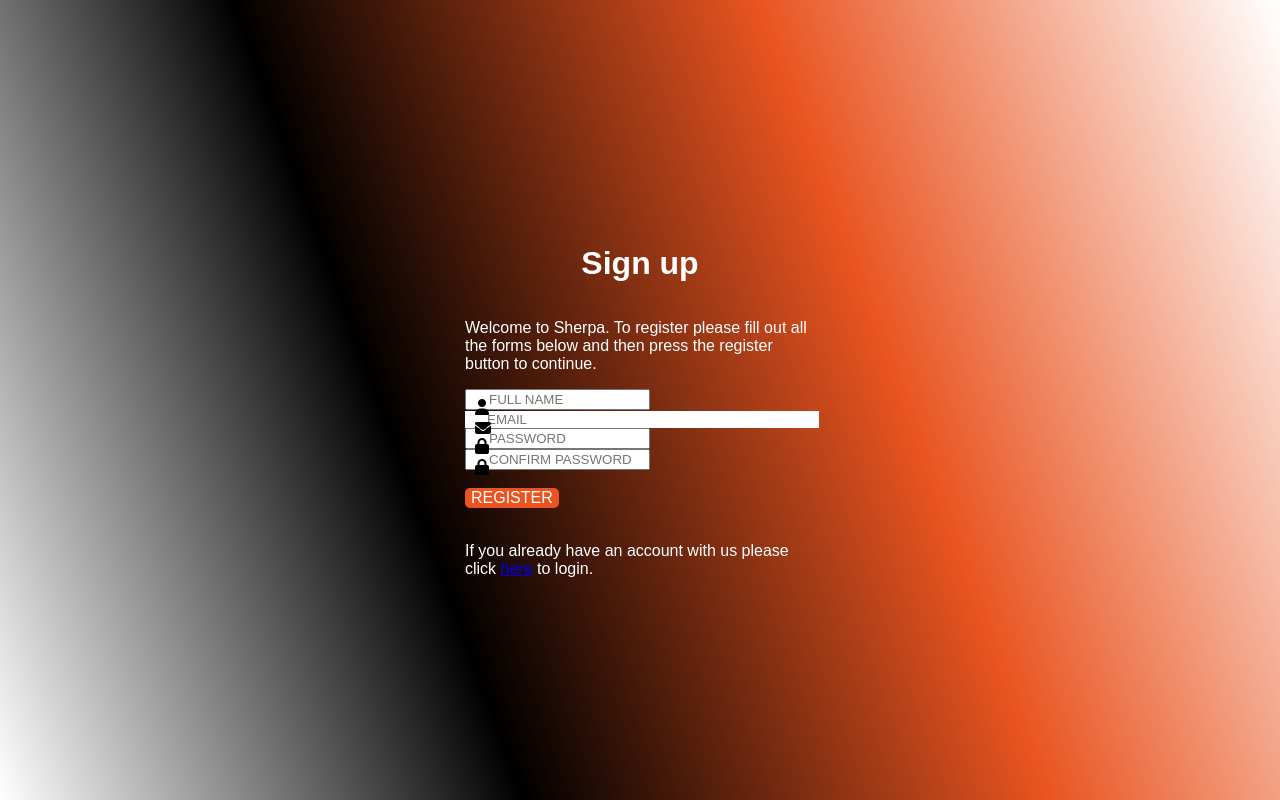
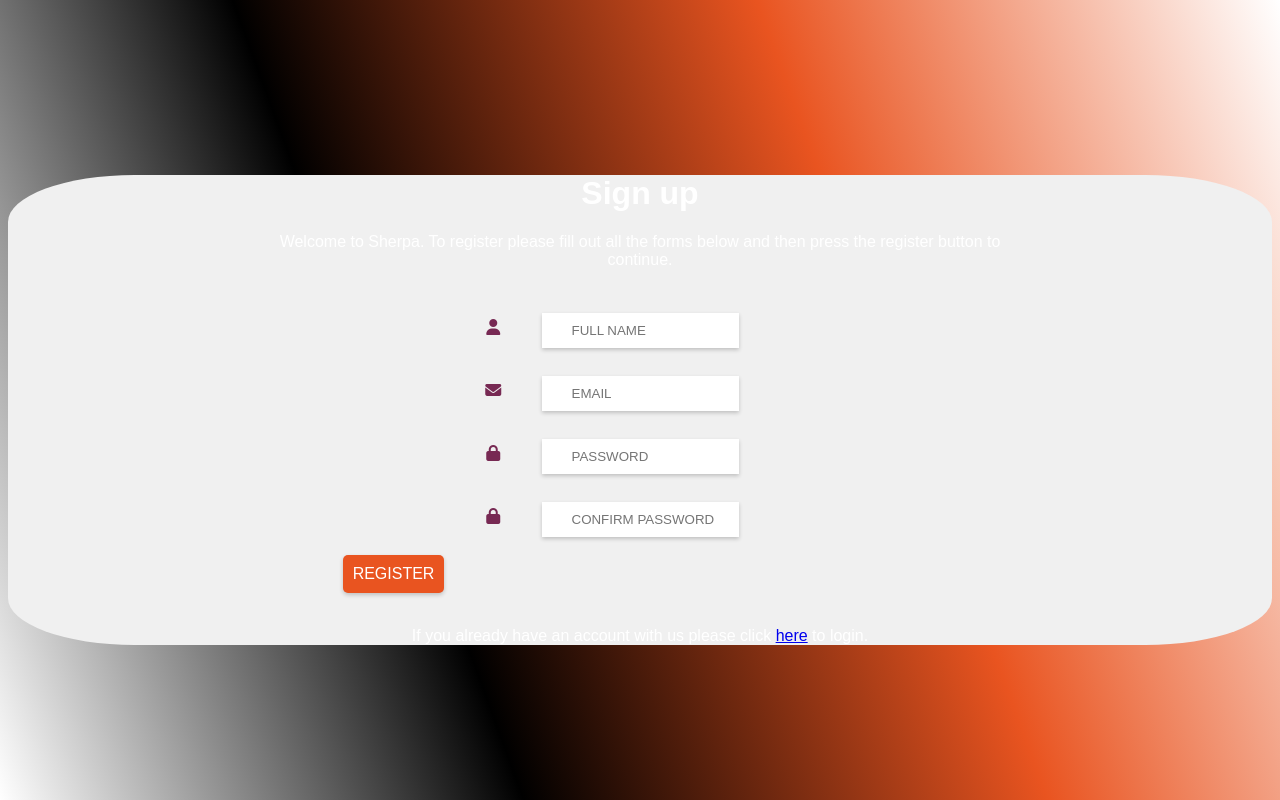
Before and after one commit to mattmallencode/crm, a Flask app: page /signup in a window 1280 px wide. Run offline with Flask 3, Linux system fonts and the light colour scheme; parts of the project's set-up code (start-up, migrations or seed data) failed here and were passed over; some libraries are stand-ins or nearby versions.

Commit message:
css register

```diff
--- a/application/static/style.css
+++ b/application/static/style.css
@@ -168,10 +168,6 @@ li a {
   margin-bottom: 5%;
   background-color: #f0f0f0;
 }
-#contacts_filter_buttons {
-  text-align: center;
-}
-
 
 @keyframes bounce {
   0%   { transform: translateY(0); }
@@ -204,6 +200,7 @@ th, td {
   padding: 8px;
   text-align: left;
   transition: transform 0.3s ease;
+
 }
 th, td:hover{
   transform: scale(1.02);
@@ -269,11 +266,11 @@ color: white;
   display: flex;
 }
 
-#contact_filter_buttons {
+#contact_filter_buttons a{
   width: 10%;
   display: flex;
   flex-direction: column;
-  background-color: gainsboro;
+  text-decoration: none;
 }
 #remove_contact{
   color: white;
@@ -478,8 +475,62 @@ color: white;
   position: relative;
 }
 /* Sign up page*/
+#signup_body {
+  text-align:center;
+  margin-top: 10%;
+}
+#signup_email{
+  /*leave this for now, stops for from spreading across the screen*/
+}
 
+.signup_icon i{
+  color:#772953;
+  position: relative;
+  right: 20%;
+  transform: translateY(150%);
+}
 
+#signup_form{
+  size: 100%;
+  position: relative;
+  top: 0;
+  left: 0%;
+}
+
+#signup_form input{
+  padding: 10px;
+  border: None;
+  size: 100%;
+  box-shadow: 0 2px 4px rgba(0,0,0,0.2);
+  transition: 1s;
+}
+
+#signup_form  input:hover {
+  transform: scale(1.04);
+}
+
+#signup_box{
+  display: flex;
+  width: auto;
+  justify-content: center;
+  align-items: left;
+  left: 0%;
+  height: 100%;
+  transform: translateY(-20%) scale(1.5);
+}
+
+#signup_container{
+  padding-left: 50%;
+}
+#signup_body .signup_box .signup_container{
+    background-color: #F0F0F0;
+    height: 40%;
+    left: 0%;
+    padding-left: 20%;
+    padding-right: 20%;
+    border-radius: 10%;
+
+}
 
 /* Login page*/
 
@@ -767,6 +818,7 @@ div#login_box {
 .left-col {
   float: left;
   width: 10%; /* adjust as needed */
+  padding-left: 2%;
 }
 
 #deals_table {
@@ -830,9 +882,16 @@ div#login_box {
   font-size: 500%;
 }
 
+
 #previous_page{
   position: fixed;
   bottom: 0px;
-  right: 5%;
+  right: 8%;
   font-size: 500%;
 }
+
+#middle{
+  display: grid;
+  grid-template-columns: 1fr 1fr;
+  padding-left: 7%;
+}
--- a/application/templates/signup.html
+++ b/application/templates/signup.html
@@ -1,43 +1,48 @@
-<!DOCTYPE html>
-<html lang="en-US">
-<head>
-    <meta charset="UTF-8" />
-    <title>Sherpa</title>
-    <link rel="stylesheet" type="text/css" href="{{url_for("static", filename="style.css")}}" >
-    <script src="https://kit.fontawesome.com/13ea2b7ad4.js" crossorigin="anonymous"></script>
-</head>
-    <body>
-        <div  class="box">
-        <div class="container">
+{% extends "base_no_turbo.html" %}
+
+{% block main_content %}
+<meta name="viewport" content="width=device-width, initial-scale=1">
+    <body id="signup_body">
+        <div  class="signup_box">
+        <div class="signup_container">
                 <h1 class="Heading">Sign up</h1>
                 <p class="loginSubmitP">
                         Welcome to Sherpa. To register please fill out all the forms below
                         and then press the register button to continue.
                 </p>
-        <form method="POST", novalidate>
+        <form id="signup_form" method="POST", novalidate>
         {{ form.hidden_tag() }}
         {% for error in form.name.errors %}
                 <div class="signup_error">{{ error }}</div>
         {% endfor %}
-        <i class="fa-solid fa-user"></i>
+        <div class="signup_icon">
+                <i class="fa-solid fa-user"></i>
+        </div>
         {{ form.name() }}
         <br>
         {% for error in form.email.errors %}
                 <div class="signup_error">{{ error }}</div>
         {% endfor %}
-        <i class="fa-solid fa-envelope"></i>
-        {{ form.email() }}
+        <div class="signup_icon">
+                <i class="fa-solid fa-envelope"></i>
+        </div>
+        {{ form.email(id="signup_email") }}
+
         <br>
         {% for error in form.password.errors %}
                 <div class="signup_error">{{ error }}</div>
         {% endfor %}
-        <i class="fa-solid fa-lock"></i>
+        <div class="signup_icon">
+                <i class="fa-solid fa-lock"></i>
+        </div>
         {{ form.password() }}
         <br>
         {% for error in form.password2.errors %}
                <div class="signup_error">{{ error }}</div>
         {% endfor %}
-        <i class="fa-solid fa-lock"></i>
+        <div class="signup_icon">
+                <i class="fa-solid fa-lock"></i>
+        </div>
         {{ form.password2() }}
         <br>
         <br>
@@ -50,4 +55,4 @@
 </div>
 </div>
     </body>
-</html>
+{% endblock %}
```
Also changed, not shown: TODO.md (added, +21 -0 lines), application/templates/contacts.html (+9 -0 lines).
